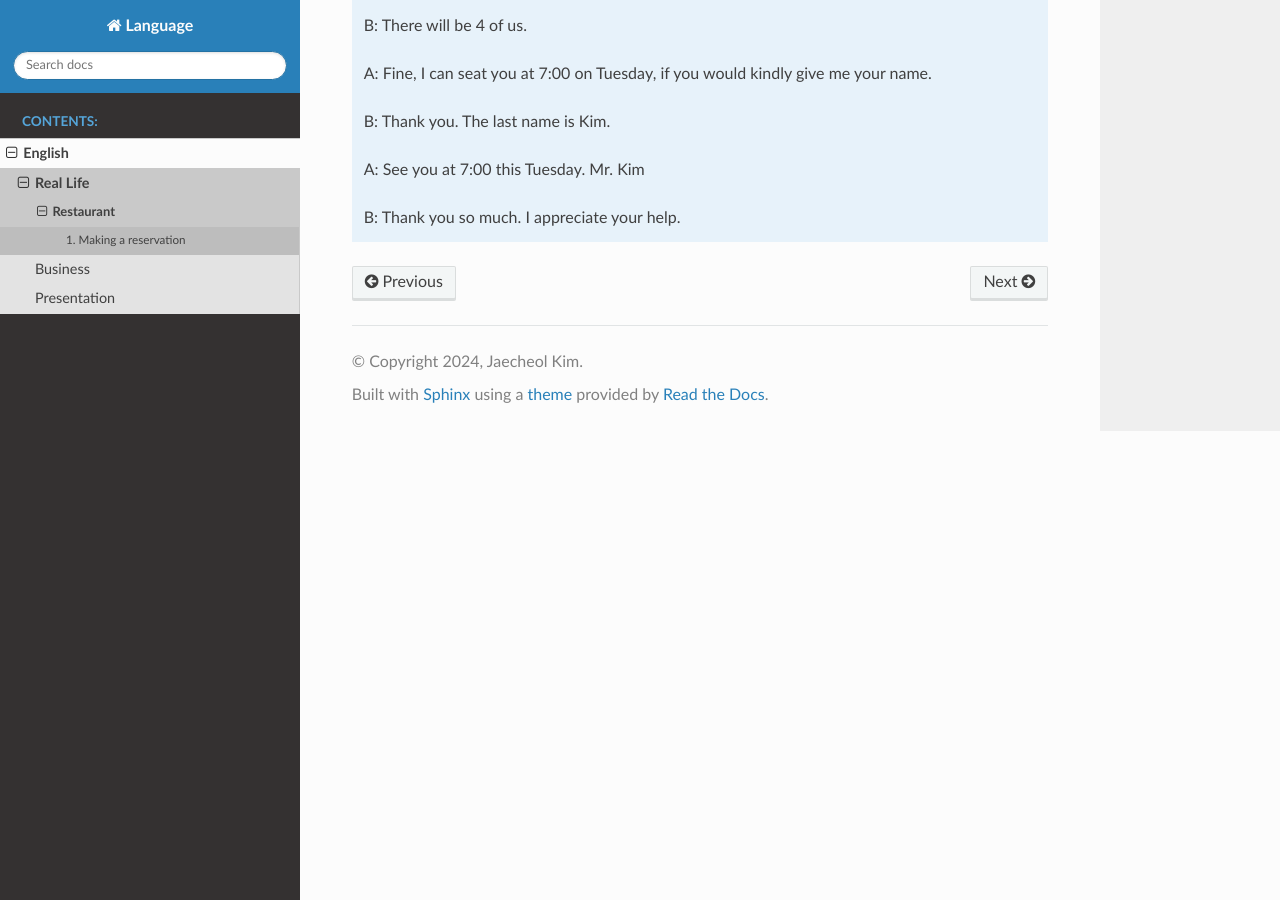
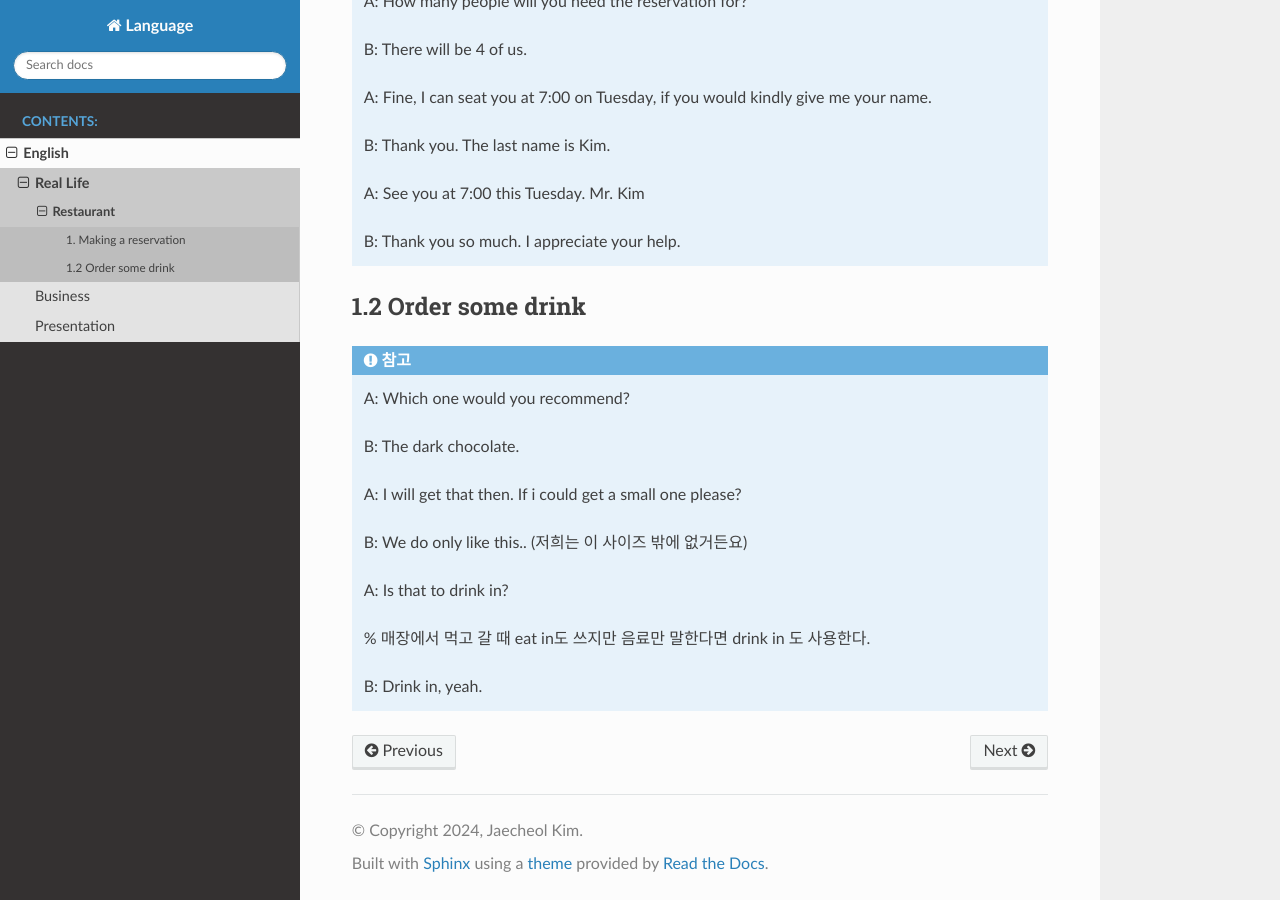
Before and after one commit to bonjaykim/Library, a Sphinx documentation site: the page built from language/source/english/life/restaurant.rst, in a window 1280 px wide and 900 px high, scrolled down 1736 px. Built offline with Sphinx 7.4.7 and the Read the Docs theme 2.0.0, drawn with Linux system fonts in a browser that asks for light colours.

Commit message:
english: restaurant drink

```diff
--- a/language/source/english/life/restaurant.rst
+++ b/language/source/english/life/restaurant.rst
@@ -74,3 +74,23 @@ Thank you so much. I appreciate your help.
     A: See you at 7:00 this Tuesday. Mr. Kim
 
     B: Thank you so much. I appreciate your help.
+
+1.2 Order some drink
+====================
+
+.. note::
+
+    A: Which one would you recommend?
+
+    B: The dark chocolate.
+
+    A: I will get that then. If i could get a small one please?
+
+    B: We do only like this..
+    (저희는 이 사이즈 밖에 없거든요)
+
+    A: Is that to drink in?
+
+    % 매장에서 먹고 갈 때 eat in도 쓰지만 음료만 말한다면 drink in 도 사용한다.
+
+    B: Drink in, yeah.
```
